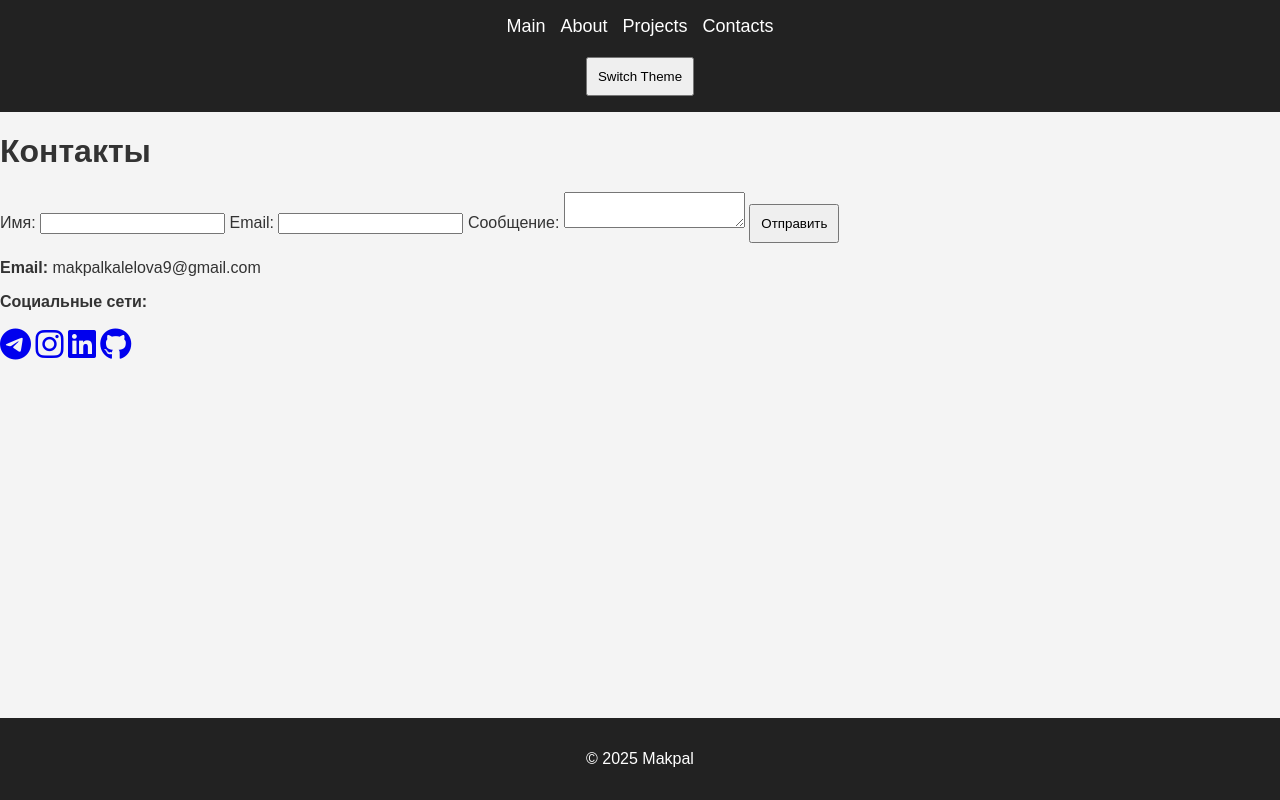
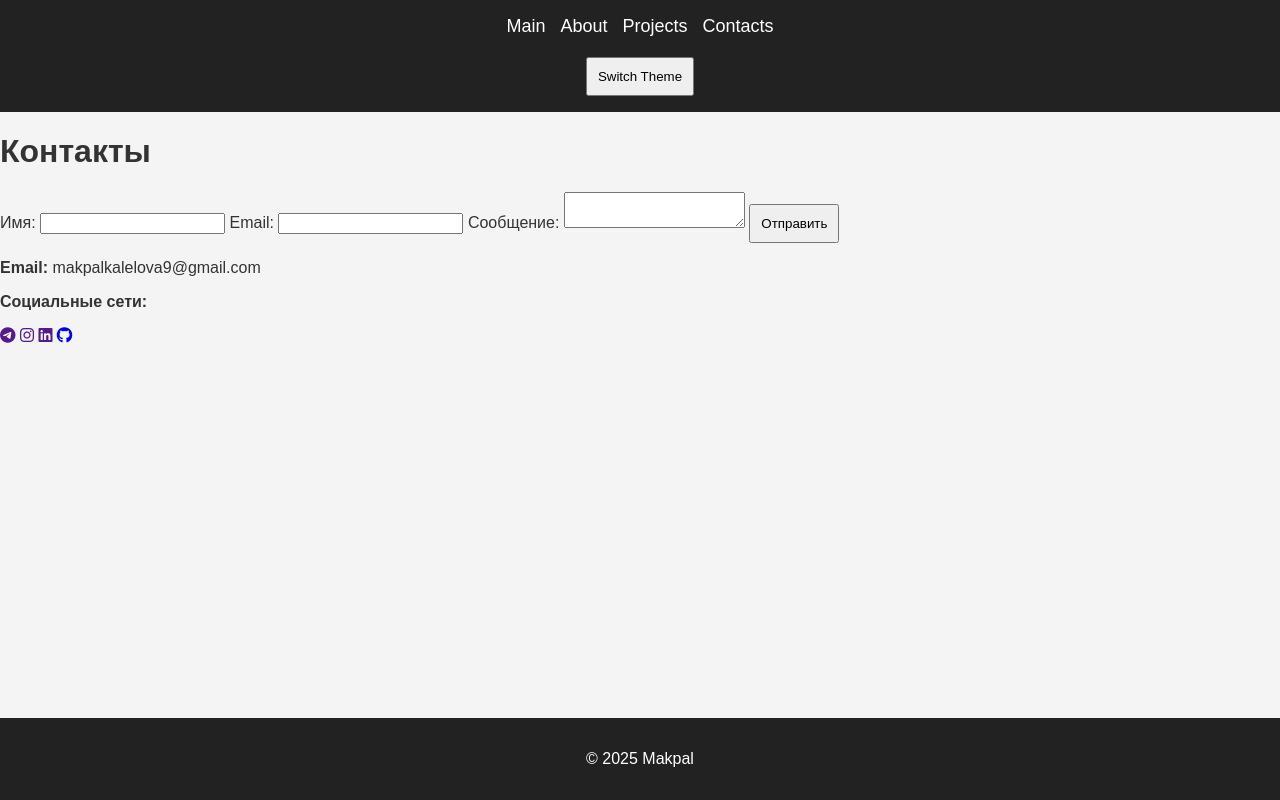
Before and after one commit to makpal479/Portfolio, a plain HTML site: page contact.html in a window 1280 px wide. Drawn offline with Linux system fonts and the light colour scheme.

Commit message:
Update contact.html

```diff
--- a/contact.html
+++ b/contact.html
@@ -38,11 +38,11 @@
 
         <p><strong>Email:</strong> makpalkalelova9@gmail.com</p>
         <p><strong>Социальные сети:</strong></p>
-        <div class="social-links">
-            <a href="https://t.me/yourusername" target="_blank"><i class="fab fa-telegram"></i></a>
-            <a href="https://instagram.com/yourusername" target="_blank"><i class="fab fa-instagram"></i></a>
-            <a href="https://linkedin.com/in/yourusername" target="_blank"><i class="fab fa-linkedin"></i></a>
-            <a href="https://github.com/yourusername" target="_blank"><i class="fab fa-github"></i></a>
+        <div class="">
+            <a href="" target="_blank"><i class="fab fa-telegram"></i></a>
+            <a href="" target="_blank"><i class="fab fa-instagram"></i></a>
+            <a href="" target="_blank"><i class="fab fa-linkedin"></i></a>
+            <a href="https://github.com/makpal479" target="_blank"><i class="fab fa-github"></i></a>
         </div>
     </main>
 
```
